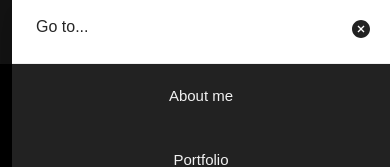
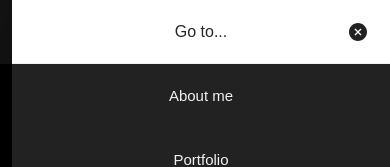
Before and after one commit to joestandring/joestandring.github.io, a React (Create React App) app: page / in a window 390 px wide. Both pictures are taken after a click on the icon 337 px from the left and 31 px from the top of the page. Shown: the top 167 px of the page. Built offline with nearby package versions, Linux system fonts and the light colour scheme; a web font is replaced by a local one.

Commit message:
Mobile nav formatting

```diff
--- a/src/components/Nav.jsx
+++ b/src/components/Nav.jsx
@@ -103,23 +103,23 @@ function Nav(props) {
       <GiHamburgerMenu size={35} className="hamburger" onClick={toggleDrawer} cursor="pointer" />
       <Drawer
         bodyStyle={{ backgroundColor: '#222', padding: '0' }}
-        headerStyle={{ color: '#f2f2f2', height: '64px' }}
+        headerStyle={{ color: '#f2f2f2', height: '64px', padding: '0' }}
         visible={drawerVisible}
         onClose={toggleDrawer}
         closeIcon={<CloseCircleFilled className="close-icon" />}
         title="Go to..."
       >
-        <HashLink smooth to="/#about" scroll={(el) => scrollWithOffset(el)}>
+        <HashLink smooth to="/#about" scroll={(el) => scrollWithOffset(el)} onClick={toggleDrawer}>
           <div className="mobile-nav-item">
             About me
           </div>
         </HashLink>
-        <HashLink smooth to="/#portfolio" scroll={(el) => scrollWithOffset(el)}>
+        <HashLink smooth to="/#portfolio" scroll={(el) => scrollWithOffset(el)} onClick={toggleDrawer}>
           <div className="mobile-nav-item">
             Portfolio
           </div>
         </HashLink>
-        <HashLink smooth to="/#blog" scroll={(el) => scrollWithOffset(el)}>
+        <HashLink smooth to="/#blog" scroll={(el) => scrollWithOffset(el)} onClick={toggleDrawer}>
           <div className="mobile-nav-item">
             Blog
           </div>
--- a/src/style/theme.less
+++ b/src/style/theme.less
@@ -292,3 +292,14 @@ body {
   color: @layout-header-background;
   font-size: 18px;
 }
+
+.ant-drawer-title {
+  text-align: center;
+  height: 64px;
+  line-height: 64px;
+}
+
+.ant-drawer-close {
+  height: 64px;
+  width: 64px;
+}
```
Also changed, not shown: src/style/theme.css.
